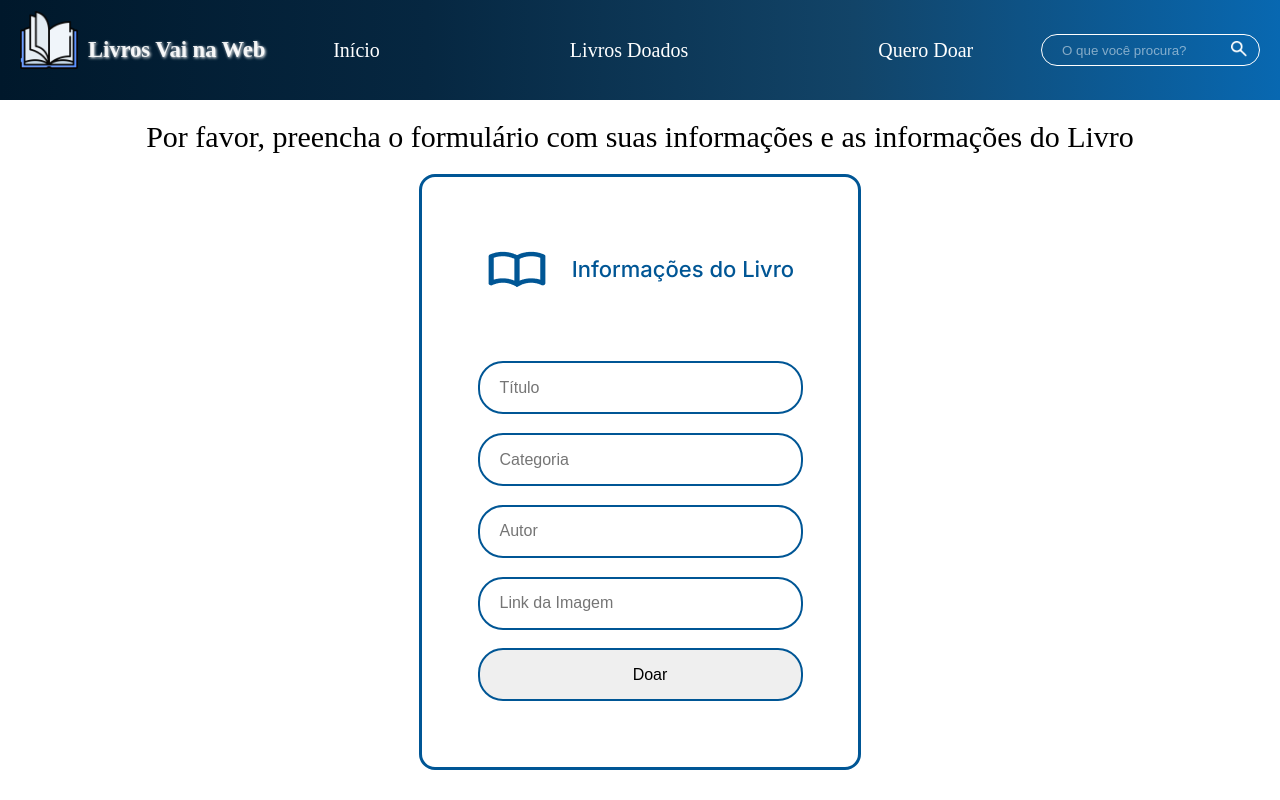
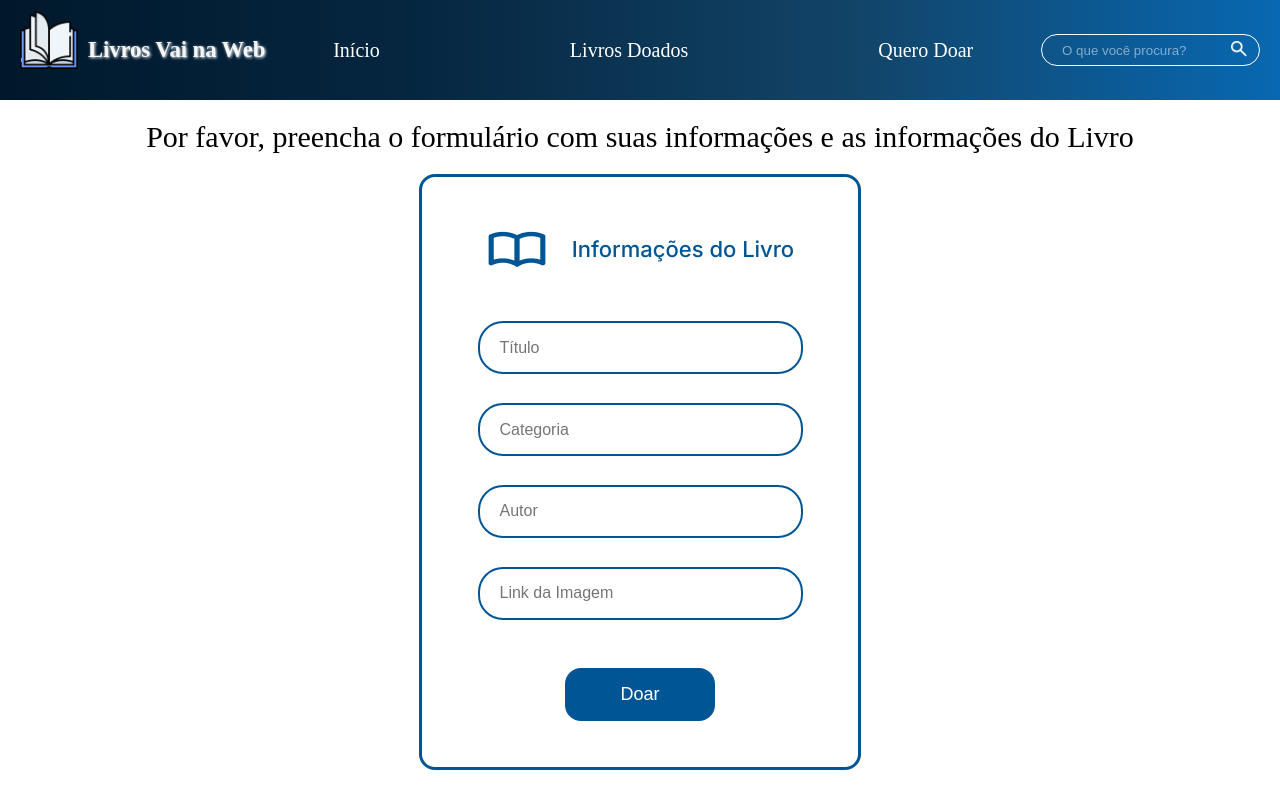
Before and after one commit to ruanoliveira93/Livros-Vai-Na-Web, a React (Vite) app: page /querodoar in a window 1280 px wide. Shown: the top 800 px of the page. Built offline with nearby package versions, Linux system fonts and the light colour scheme; a web font is replaced by a local one.

Commit message:
new commit

```diff
--- a/src/Pages/QueroDoar/QueroDoar.jsx
+++ b/src/Pages/QueroDoar/QueroDoar.jsx
@@ -18,7 +18,7 @@ export default function queroDoar() {
                     <input type="text" name="categoria" id="categoria" placeholder="Categoria" />
                     <input type="text" name="autor" id="autor" placeholder="Autor" />
                     <input type="url" name="linkImagem" id="linkImagem" placeholder="Link da Imagem" />
-                    <input type="submit" id="btn" value="Doar" />
+                    <input type="submit" value="Doar" />
                 </form>
 
             </section>
--- a/src/Pages/QueroDoar/querodoar.module.scss
+++ b/src/Pages/QueroDoar/querodoar.module.scss
@@ -51,7 +51,7 @@
             align-items: center;
             flex-direction: column;
             width: 325px;
-            height: 340px;
+            height: 400px;
 
             input {
                 border: 2px solid #005695;
@@ -63,7 +63,7 @@
                 font-size: 16px;
             }
 
-            #btn {
+            input[type='submit'] {
                 background: #005695;
                 color: white;
                 font-size: 18px;
@@ -72,6 +72,13 @@
                 height: 53px;
                 text-align: center;
                 text-indent: 0;
+                margin-top: 20px;
+                cursor: pointer;
+
+                &:hover {
+                    background: rgb(0, 86, 149, 0.8);
+                    border: rgb(0, 86, 149, 0.9);
+                }
             }
         }
     }
```
